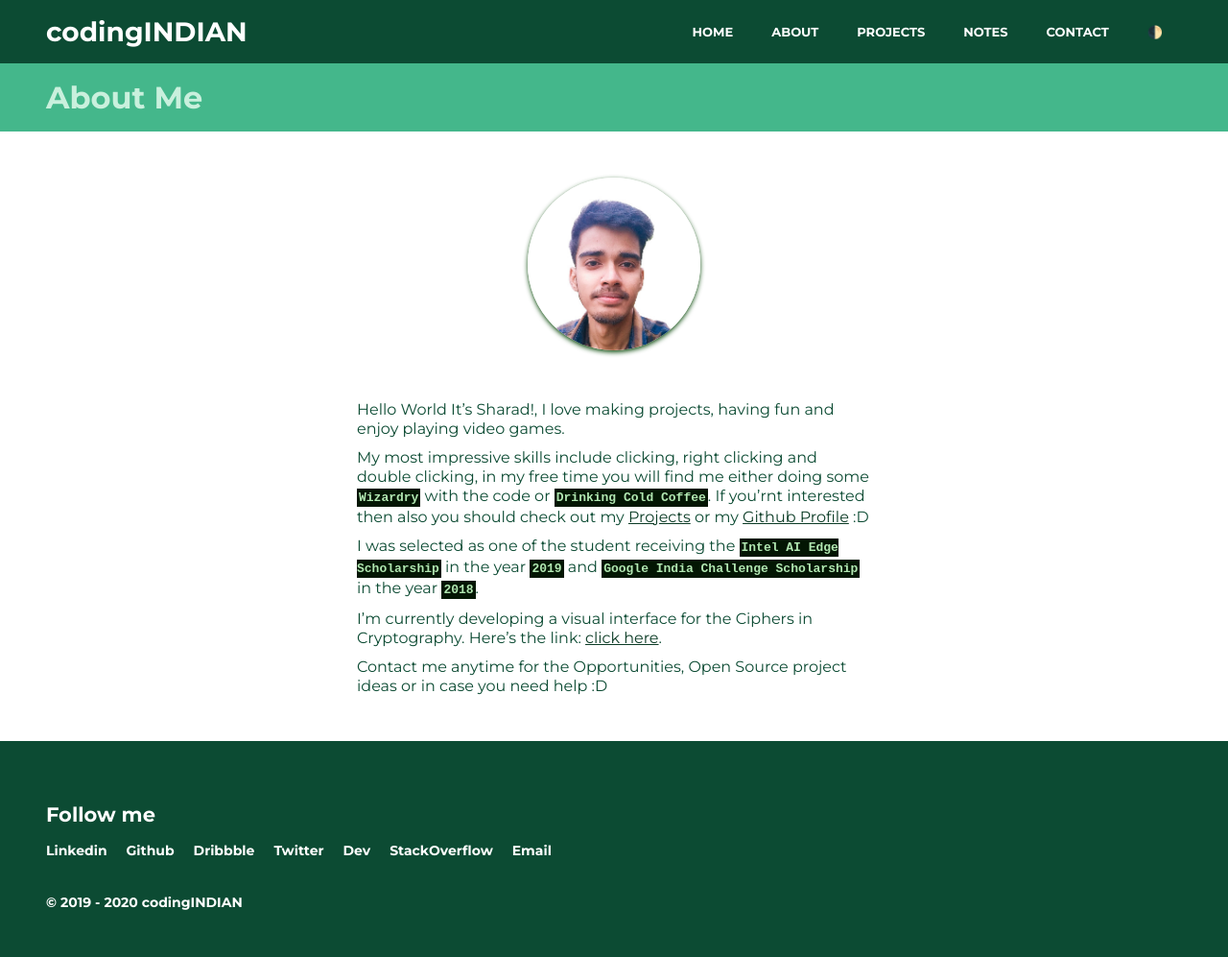
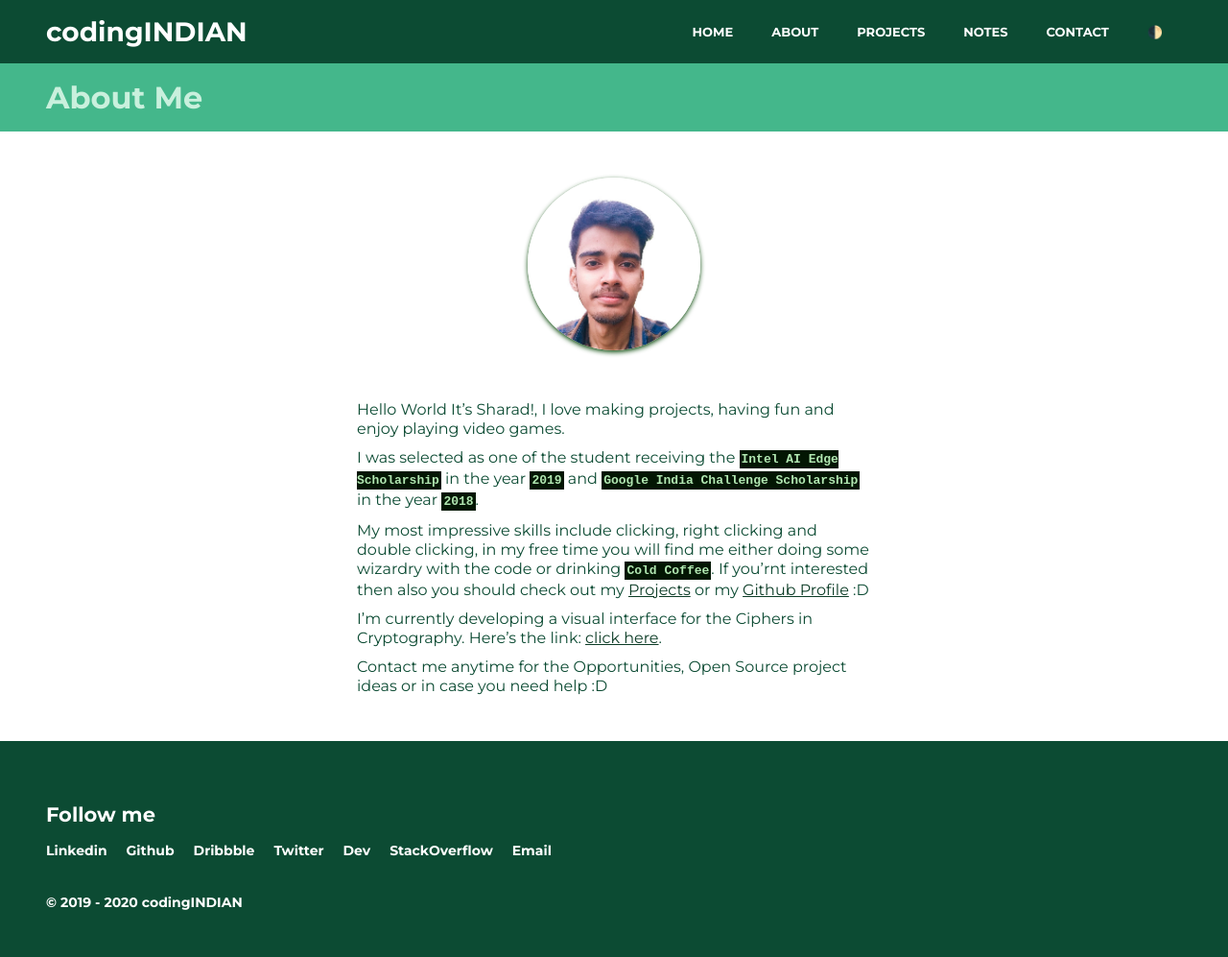
Before and after one commit to sharadcodes/sharadcodes.github.io, a Jekyll site: the page built from about.md, in a window 1280 px wide. Shown: the whole page at 96% size. Built offline with Jekyll 4.4.1, drawn with Linux system fonts in a browser that asks for light colours.

```diff
--- a/about.md
+++ b/about.md
@@ -5,11 +5,10 @@ layout: bio
 
 Hello World It’s Sharad!, I love making projects, having fun and enjoy playing video games.
 
-My most impressive skills include clicking, right clicking and double clicking, in my free time you will find me either doing some **Wizardry** with the code or **Drinking Cold Coffee**. If you'rnt interested then also you should check out my [Projects](https://www.codingindian.codes/projects) or my [Github Profile](https://github.com/sharadcodes) :D
+I was selected as one of the student receiving the **Intel AI Edge Scholarship** in the year **2019** and **Google India Challenge Scholarship**  in the year **2018**.
 
-I was selected as one of the student receiving the **Intel AI Edge Scholarship** in the year **2019** and **Google India Challenge Scholarship**  in the year **2018**.
+My most impressive skills include clicking, right clicking and double clicking, in my free time you will find me either doing some wizardry with the code or drinking **Cold Coffee**. If you'rnt interested then also you should check out my [Projects](https://www.codingindian.codes/projects) or my [Github Profile](https://github.com/sharadcodes) :D
 
 I'm currently developing a visual interface for the Ciphers in Cryptography. Here's the link: [click here](https://sharadcodes.github.io/crypto/).
 
-
 Contact me anytime for the Opportunities, Open Source project ideas or in case you need help :D
```
